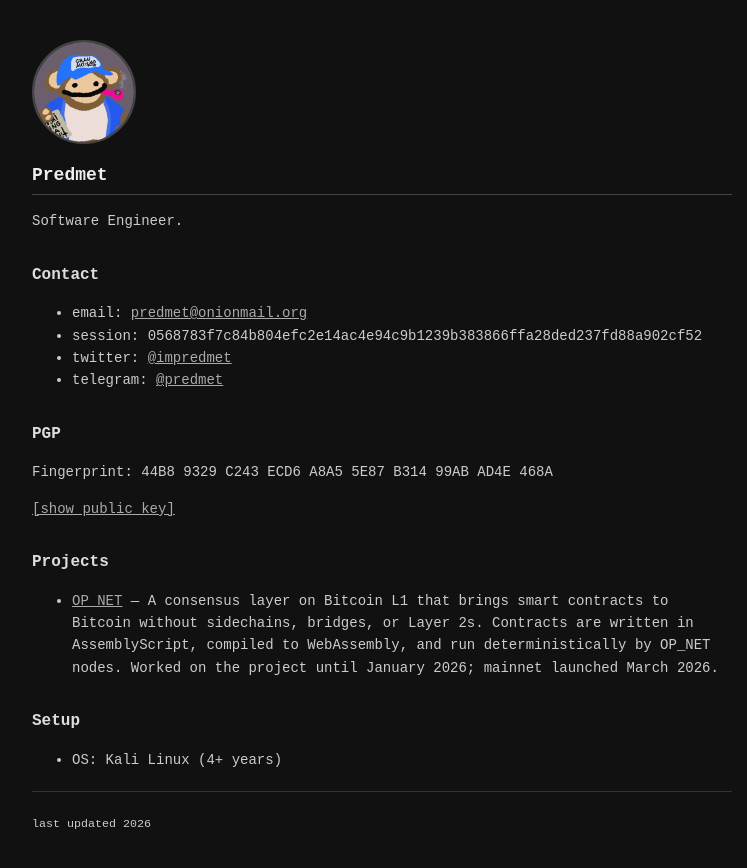
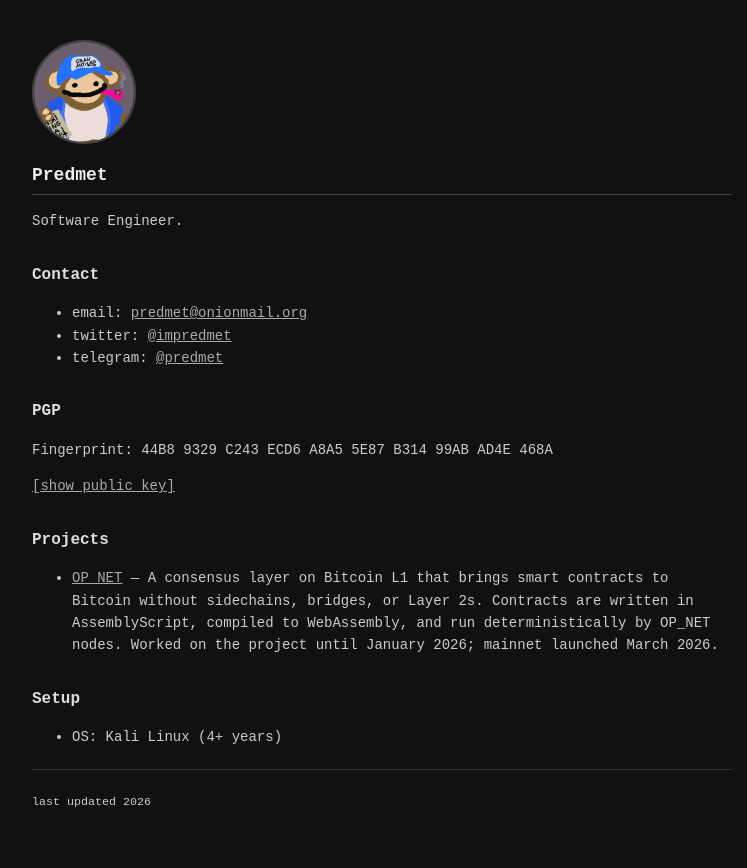
Before and after one commit to impredmet/blog, a React (Vite) app: page / in a window 1280 px wide. Shown: the top 868 px of the page, without its empty margins (258-1005 px from the left). Built offline with nearby package versions, Linux system fonts and the light colour scheme.

Commit message:
Update App.tsx

```diff
--- a/src/App.tsx
+++ b/src/App.tsx
@@ -69,12 +69,6 @@ function App() {
           <a href="mailto:predmet@onionmail.org">predmet@onionmail.org</a>
         </li>
         <li>
-          session:{" "}
-          <code>
-            0568783f7c84b804efc2e14ac4e94c9b1239b383866ffa28ded237fd88a902cf52
-          </code>
-        </li>
-        <li>
           twitter:{" "}
           <a href="https://x.com/impredmet" target="_blank" rel="noreferrer">
             @impredmet
```
